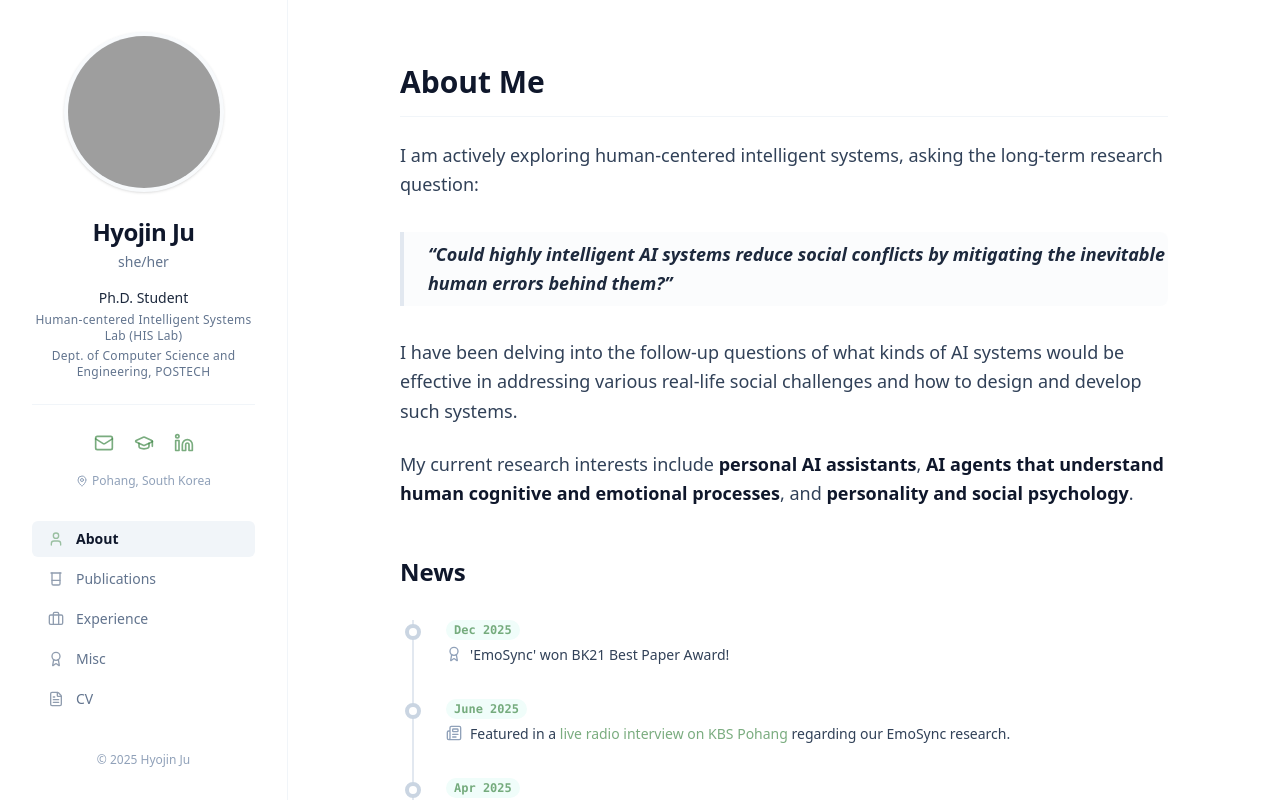
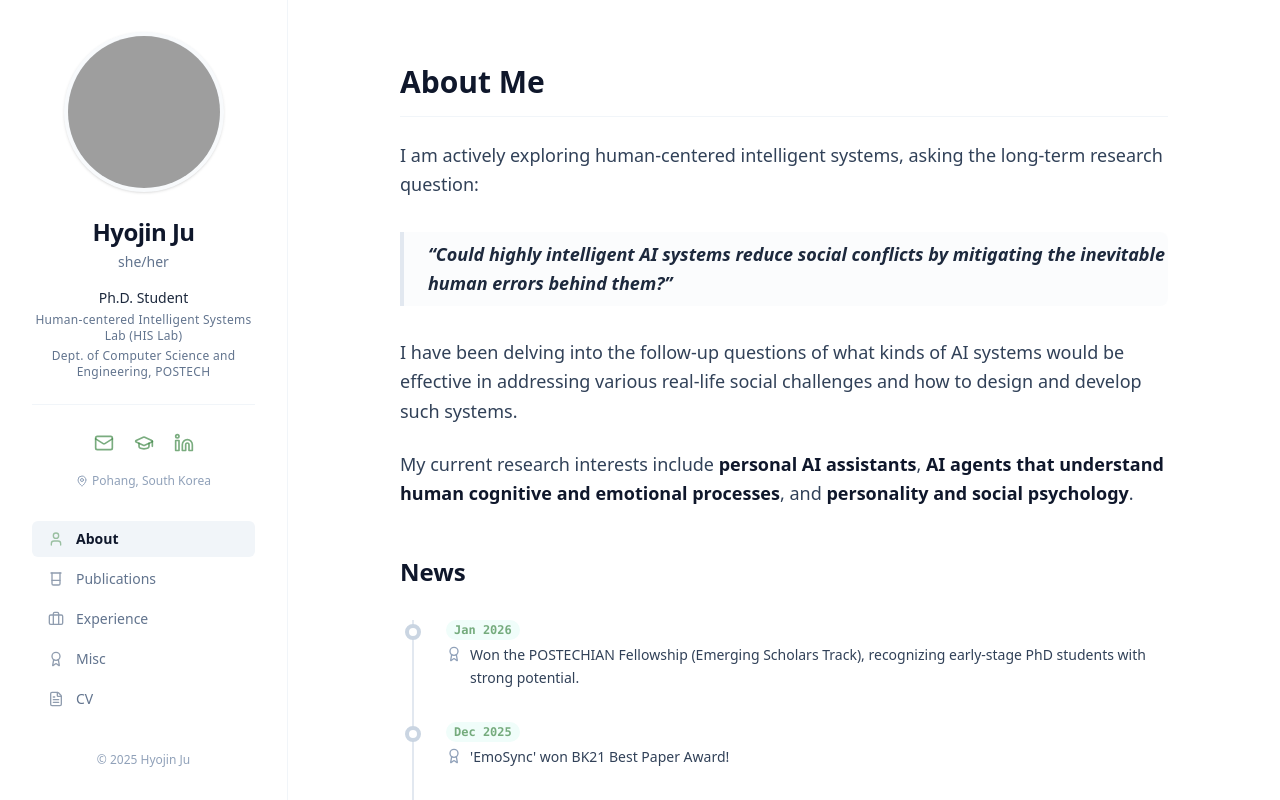
Before and after one commit to ooakind/personal_website_new, a React (Vite) app: page / in a window 1280 px wide. Built offline with nearby package versions, Linux system fonts and the light colour scheme; grey boxes are pictures that could not be loaded.

Commit message:
Update news: POSTECHIAN Fellowship

```diff
--- a/src/App.jsx
+++ b/src/App.jsx
@@ -80,6 +80,7 @@ const Website = () => {
   // };
 
   const news = [
+    { date: "Jan 2026", text: "Won the POSTECHIAN Fellowship (Emerging Scholars Track), recognizing early-stage PhD students with strong potential." },
     { date: "Dec 2025", text: "'EmoSync' won BK21 Best Paper Award!" },
     { date: "June 2025", text: "Featured in a [live radio interview on KBS Pohang](https://program.kbs.co.kr/1radio/local/morningpoh/pc/board.html?smenu=154e2b&bbs_loc=R2006-0309-03-121830,read,,2760,1918681) regarding our EmoSync research." },
     { date: "Apr 2025", text: "'EmoSync' won Popular Choice Honorable Mention Award (Top 5%) at CHI '25 Interactivity!" },
@@ -164,6 +165,7 @@ const Website = () => {
   ];
 
   const awards = [
+    { title: "POSTECHIAN Fellowship (Emerging Scholars track)", org: "Dept. of CSE, POSTECH", year: "2026" },
     { title: "Popular Choice Honorable Mention Award (Top 5%)", org: "CHI Interactivity", year: "2025" },
     { title: "BK21 Best Paper Award", org: "Dept. of CSE, POSTECH", year: "2025" },
     { title: "Undergraduate Group Research Program (3rd)", org: "POSTECH", year: "2021" },
@@ -483,7 +485,7 @@ const Website = () => {
                 {news.map((item, i) => {
                   let Icon = Newspaper;
                   if (item.text.toLowerCase().includes('paper')) Icon = FileText;
-                  if (item.text.toLowerCase().includes('award')) Icon = Award;
+                  if (item.text.toLowerCase().includes('award') || item.text.toLowerCase().includes('fellowship')) Icon = Award;
                   if (item.text.toLowerCase().includes('started')) Icon = Flag;
 
                   return (
```
